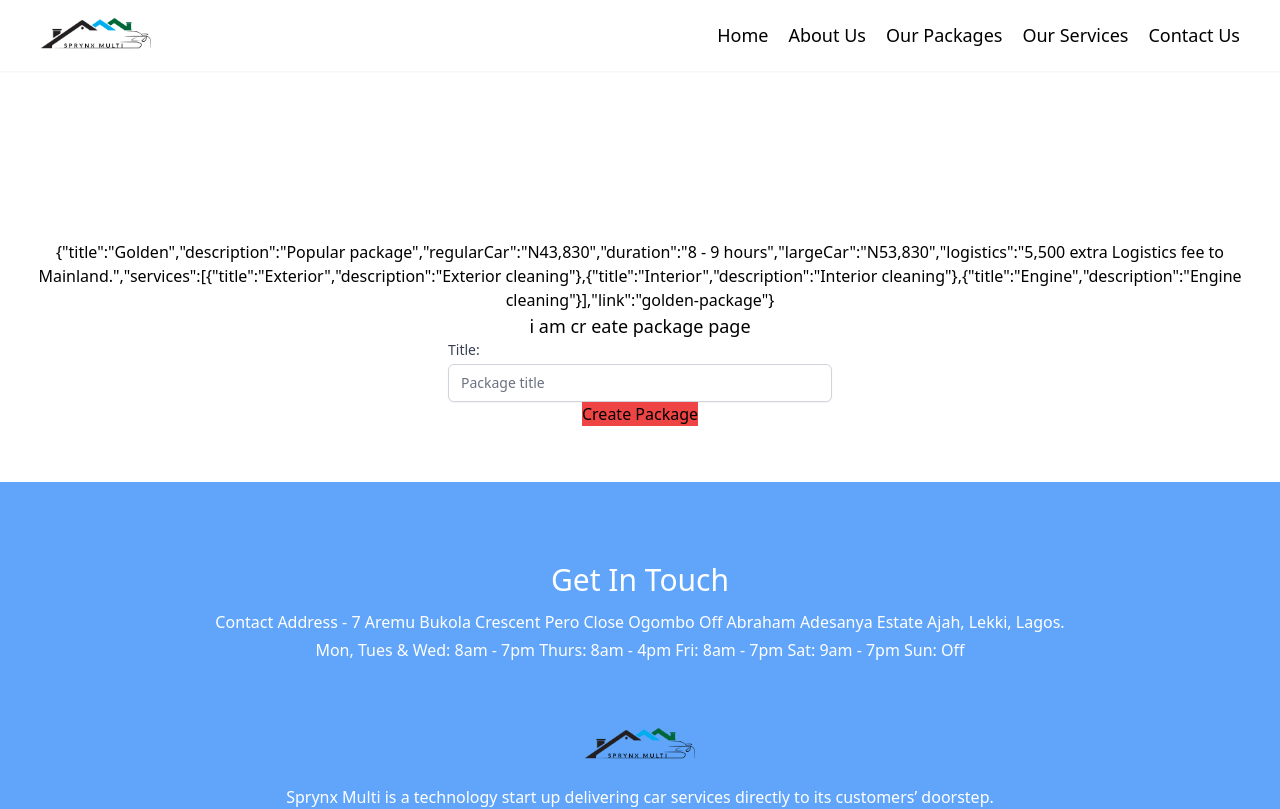
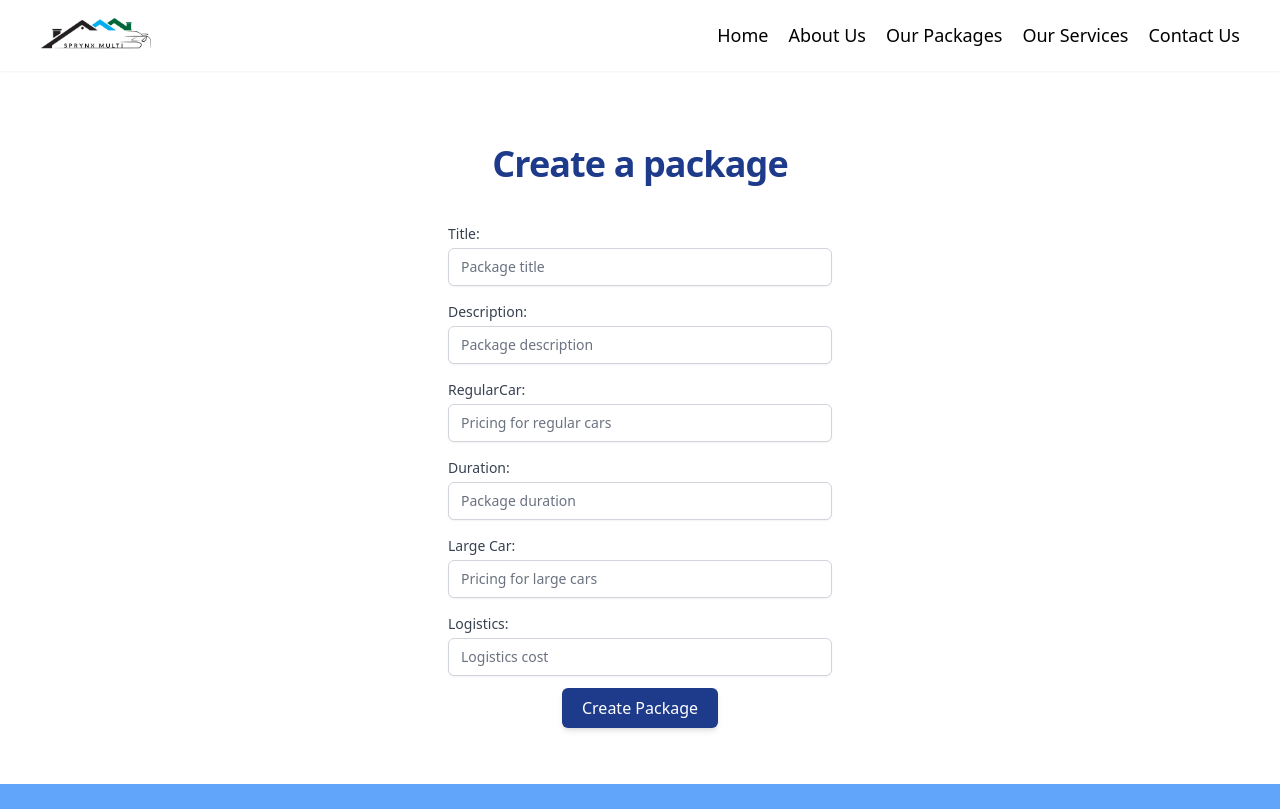
Before and after one commit to Katalyst33/sprynx, a React (Vite) app: page /create-package in a window 1280 px wide. Shown: the top 809 px of the page. Built offline with nearby package versions, Linux system fonts and the light colour scheme.

Commit message:
Added post function with form

```diff
--- a/package.json
+++ b/package.json
@@ -10,6 +10,7 @@
   },
   "dependencies": {
     "@headlessui/react": "^1.6.4",
+    "@tailwindcss/forms": "^0.5.2",
     "@types/react-router-dom": "^5.3.3",
     "axios": "^0.27.2",
     "json-server": "^0.17.0",
--- a/src/components/PackageCardComponent.tsx
+++ b/src/components/PackageCardComponent.tsx
@@ -21,6 +21,10 @@ export default function PackageCardComponent(props: PackageCardTypings) {
     setDrop(!drop);
   }
 
+  function handleDelete(props:any){
+
+  }
+
   return (
     <div className="my-40 ">
       {/* <Debug data={packageInfo} /> */}
@@ -30,13 +34,13 @@ export default function PackageCardComponent(props: PackageCardTypings) {
 
         <div>
           <ul>
-            {packageInfo.services.map(
+            {/* {packageInfo.services.map(
               (service: PackageServiceTypings, index: number) => (
                 <div key={index}>
                   <ServiceDropDownComponent service={service} />
                 </div>
               )
-            )}
+            )} */}
           </ul>
         </div>
 
@@ -63,6 +67,7 @@ export default function PackageCardComponent(props: PackageCardTypings) {
               I Want This
             </NavLink>
           </div>
+          <button onClick={handleDelete} className="bg-slate-100 text-blue-600 px-14 hover:text-blue-900 py-2 shadow-md  transition-all duration-200">Delete</button>
         </div>
       </div>
     </div>
--- a/src/db/db.json
+++ b/src/db/db.json
@@ -128,6 +128,34 @@
         }
       ],
       "link": "golden-package"
+    },
+    {
+      "0": {
+        "id": "",
+        "title": "",
+        "description": "",
+        "regularCar": "",
+        "duration": "",
+        "largeCar": "",
+        "logistics": "",
+        "services": [
+          {
+            "title": "",
+            "description": ""
+          },
+          {
+            "title": "",
+            "description": ""
+          }
+        ]
+      },
+      "title": "Thunder Wash",
+      "description": "Best in Town",
+      "regularCar": "N20,000",
+      "duration": "20 - 40 hours",
+      "largeCar": "N50,000",
+      "logistics": "N2,000",
+      "id": "dlb7gH9"
     }
   ]
 }
--- a/src/pages/CreatePackagePage.tsx
+++ b/src/pages/CreatePackagePage.tsx
@@ -1,67 +1,53 @@
 import axios from "axios";
+import React from "react"
 
 const CreatePackage = () => {
+
+  var [formData, setFormData] = React.useState([{
+    id:"",
+    title: "",
+    description: "",
+    regularCar: "",
+    duration: "",
+    largeCar: "",
+    logistics: "",
+    services: [
+      {
+        title:"",
+        description:""
+      },
+      {
+        title:"",
+        description:""
+      }
+    ]
+  }])
+
+  function handleChange(event: any){
+    var {name, value} = event.target
+    setFormData(function(prev){
+      return {...prev, [name]: value}
+    })
+  }
+
   function addNewPackage(e: any) {
     e.preventDefault();
     axios
-      .post("http://localhost:5100/packages", {
-        id: "4",
-        title: "Vibranium Ultra",
-        description: "Best package",
-        regularCar: "N200,830",
-        duration: "24 hours",
-        largeCar: "N250,830",
-        logistics: "50,500 extra Logistics fee to Mainland.",
-        services: [
-          {
-            title: "Exterior",
-            description: "Exterior cleaning",
-          },
-          {
-            title: "Interior",
-            description: "Interior cleaning",
-          },
-        ],
-        link: "golden-package",
-      })
+      .post("http://localhost:5100/packages", formData)
       .then(() => {
         console.log("a new package was created");
       })
       .catch((error) => {
-        console.log("package ws not created", error);
+        console.log("package was not created", error);
       });
   }
 
   return (
-    <div className="mt-60">
-      {JSON.stringify({
-        title: "Golden",
-        description: "Popular package",
-        regularCar: "N43,830",
-        duration: "8 - 9 hours",
-        largeCar: "N53,830",
-        logistics: "5,500 extra Logistics fee to Mainland.",
-        services: [
-          {
-            title: "Exterior",
-            description: "Exterior cleaning",
-          },
-          {
-            title: "Interior",
-            description: "Interior cleaning",
-          },
-          {
-            title: "Engine",
-            description: "Engine cleaning",
-          },
-        ],
-        link: "golden-package",
-      })}
-      <h1 className="text-lg">i am cr eate package page</h1>
-
+    <div className="mt-36">
+      <h1 className="text-4xl font-bold tracking-tight text-blue-900 sm:text-3xl lg:text-4xl mb-10">Create a package</h1>
       <section className="flex justify-center">
         <form>
-          <main className="w-96">
+          <main className="w-96 flex flex-col gap-4">
             <div>
               <label
                 htmlFor="email"
@@ -74,12 +60,99 @@ const CreatePackage = () => {
                   type="text"
                   className="shadow-sm focus:ring-indigo-500 focus:border-indigo-500 block w-full sm:text-sm border-gray-300 rounded-md"
                   placeholder="Package title"
+                  name="title"
+                  onChange={handleChange}
+                />
+              </div>
+            </div>
+            <div>
+              <label
+                htmlFor="email"
+                className="block text-sm font-medium text-gray-700 text-left"
+              >
+                Description:
+              </label>
+              <div className="mt-1">
+                <input
+                  type="text"
+                  className="shadow-sm focus:ring-indigo-500 focus:border-indigo-500 block w-full sm:text-sm border-gray-300 rounded-md"
+                  placeholder="Package description"
+                  name="description"
+                  onChange={handleChange}
+                />
+              </div>
+            </div>
+            <div>
+              <label
+                htmlFor="email"
+                className="block text-sm font-medium text-gray-700 text-left"
+              >
+                RegularCar:
+              </label>
+              <div className="mt-1">
+                <input
+                  type="text"
+                  className="shadow-sm focus:ring-indigo-500 focus:border-indigo-500 block w-full sm:text-sm border-gray-300 rounded-md"
+                  placeholder="Pricing for regular cars"
+                  name="regularCar"
+                  onChange={handleChange}
+                />
+              </div>
+            </div>
+            <div>
+              <label
+                htmlFor="email"
+                className="block text-sm font-medium text-gray-700 text-left"
+              >
+                Duration:
+              </label>
+              <div className="mt-1">
+                <input
+                  type="text"
+                  className="shadow-sm focus:ring-indigo-500 focus:border-indigo-500 block w-full sm:text-sm border-gray-300 rounded-md"
+                  placeholder="Package duration"
+                  name="duration"
+                  onChange={handleChange}
+                />
+              </div>
+            </div>
+            <div>
+              <label
+                htmlFor="email"
+                className="block text-sm font-medium text-gray-700 text-left"
+              >
+                Large Car:
+              </label>
+              <div className="mt-1">
+                <input
+                  type="text"
+                  className="shadow-sm focus:ring-indigo-500 focus:border-indigo-500 block w-full sm:text-sm border-gray-300 rounded-md"
+                  placeholder="Pricing for large cars"
+                  name="largeCar"
+                  onChange={handleChange}
+                />
+              </div>
+            </div>
+            <div>
+              <label
+                htmlFor="email"
+                className="block text-sm font-medium text-gray-700 text-left"
+              >
+                Logistics:
+              </label>
+              <div className="mt-1">
+                <input
+                  type="text"
+                  className="shadow-sm focus:ring-indigo-500 focus:border-indigo-500 block w-full sm:text-sm border-gray-300 rounded-md"
+                  placeholder="Logistics cost"
+                  name="logistics"
+                  onChange={handleChange}
                 />
               </div>
             </div>
           </main>
 
-          <button className="bg-red-500" onClick={addNewPackage}>
+          <button className="pointer transition ease-in-out duration-400 hover:bg-blue-600 bg-blue-900 rounded-md px-5 py-2 text-white shadow-md mt-3" onClick={addNewPackage}>
             Create Package
           </button>
         </form>
--- a/src/pages/PackagesPage.tsx
+++ b/src/pages/PackagesPage.tsx
@@ -9,7 +9,7 @@ import { useEffect, useState } from "react";
 import DebugDataComponent from "../components/DebugDataComponent";
 import { Link, Navigate, useNavigate } from "react-router-dom";
 
-function PackagesPage() {
+function PackagesPage(props:any) {
   const [allPackagesData, setAllPackagesData] = useState([]);
   const [isPending, setIsPending] = useState(true);
 
@@ -38,6 +38,10 @@ function PackagesPage() {
         // handle error
         console.log("i did not fetch anything", error);
       });
+  }
+
+  function deleteCard(id: any){
+    console.log("i got deleted")
   }
 
   useEffect(() => {
@@ -76,7 +80,7 @@ function PackagesPage() {
                 className="mx-5 flex gap-8 w-full h-full overflow-x-scroll scroll-smooth scrollbar-hide"
               >
                 {allPackagesData.map((packageInfo, index) => (
-                  <PackageCardComponent key={index} packageInfo={packageInfo} />
+                  <PackageCardComponent key={index} packageInfo={packageInfo} deletePackageCard={deleteCard} />
                 ))}
               </div>
               <button>
--- a/src/typings/AllTypings.ts
+++ b/src/typings/AllTypings.ts
@@ -12,8 +12,10 @@ export interface PackageInfoTypings {
   regularCar: string;
   largeCar: string;
   logistics: string;
+
 }
 
 export interface PackageCardTypings {
   packageInfo: PackageInfoTypings;
+  deletePackageCard: any;
 }
```
Also changed, not shown: 1 other file (tests, documents, lock files or other folders).
